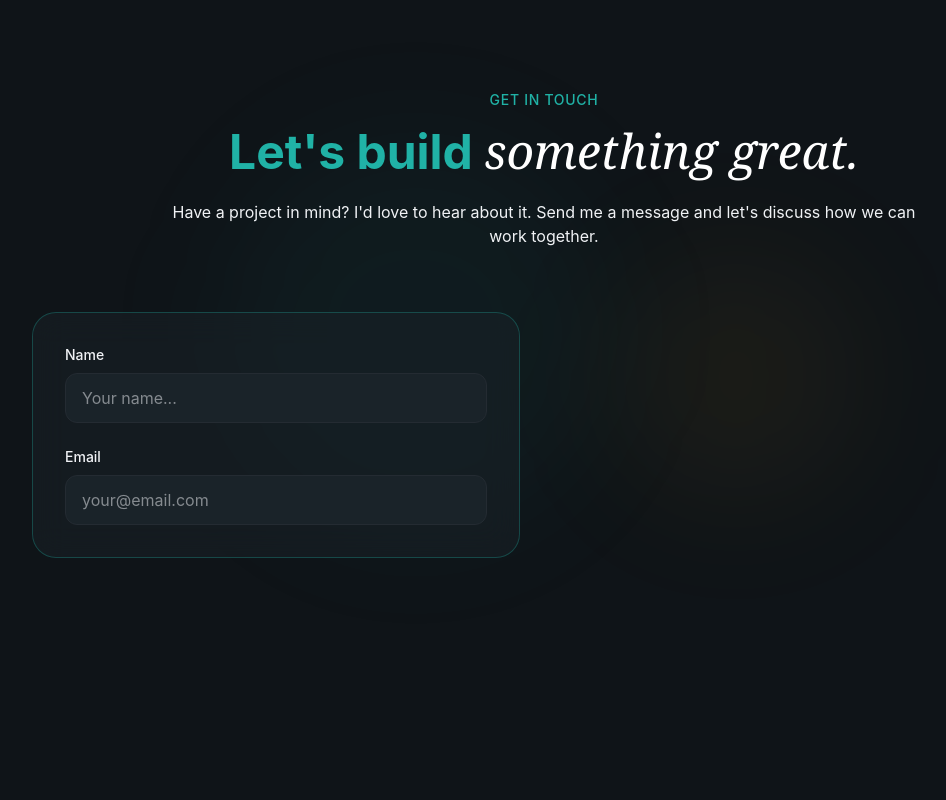
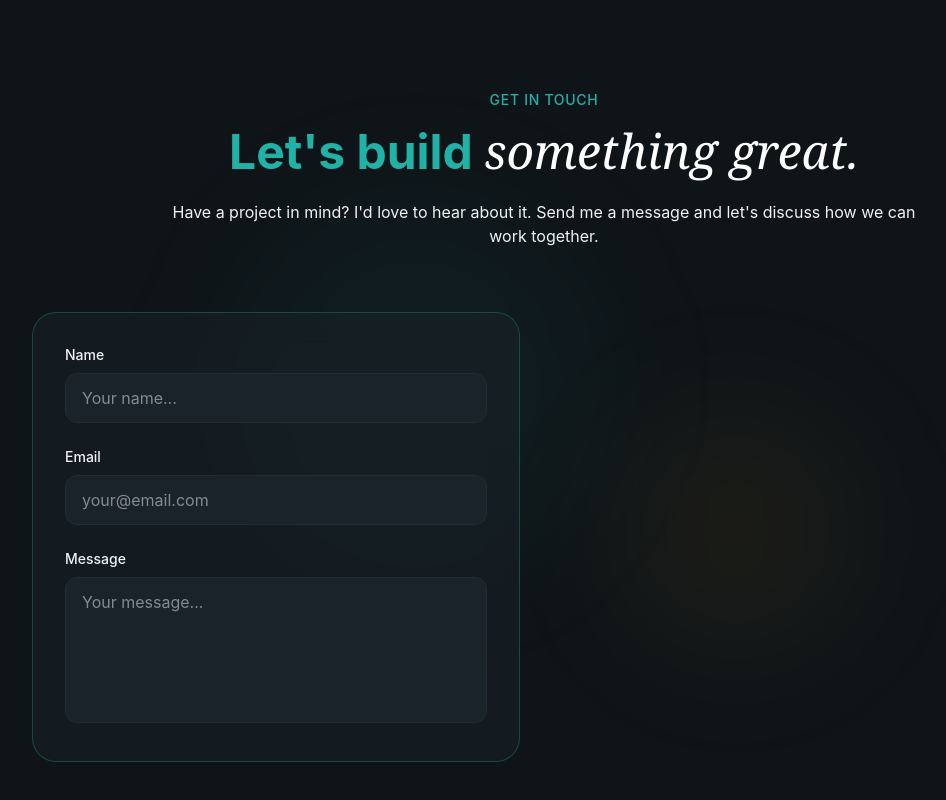
Before and after one commit to Ridzzz0Alam/dev_personal_project, a React (Vite) app: page / in a window 1280 px wide. Shown: the part 8197-8997 px from the top of the page, without its empty margins (96-1042 px from the left). Before the commit the page ends 8883 px from the top, so only its background shows below. Built offline with nearby package versions, Linux system fonts and the light colour scheme.

Commit message:
added contact label

```diff
--- a/src/sections/Contact.jsx
+++ b/src/sections/Contact.jsx
@@ -144,6 +144,25 @@ export const Contact = () =>{
                                 className="w-full px-4 py-3 bg-surface rounded-xl border border-border focus:border-primary focus:ring-1 focus:ring-primary outline-none transition-all"
                                 />
                             </div>
+
+                            <div>
+                                <label
+                                htmlFor="message"
+                                className="block text-sm font-medium mb-2"
+                                >
+                                    Message
+                                </label>
+                                <textarea
+                                rows={5}
+                                required
+                                value={formData.message}
+                                onChange={(e) =>
+                                    setFormData({ ...formData, message: e.target.value })
+                                }
+                                placeholder="Your message..."
+                                className="w-full px-4 py-3 bg-surface rounded-xl border border-border focus:border-primary focus:ring-1 focus:ring-primary outline-none transition-all resize-none"
+                                />
+                            </div>
                         </form>
                     </div>
                 </div>
```
